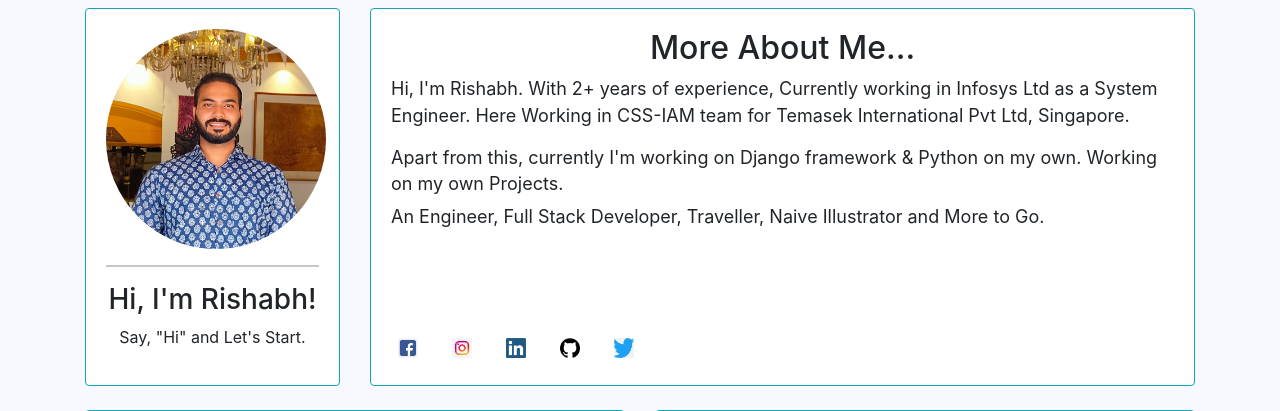
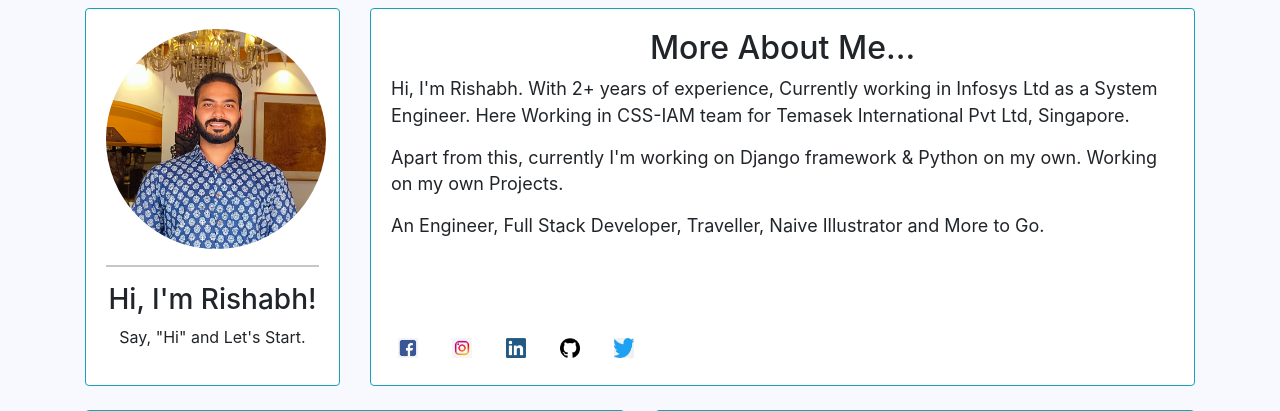
Before and after one commit to Hrishabh412/Portfolio-Website-Django, a Django app: page / in a window 1280 px wide. Shown: the part 50-461 px from the top of the page. Run offline with Django 3.2, Linux system fonts and the light colour scheme; some libraries are stand-ins or nearby versions.

Commit message:
5th commit

```diff
--- a/templates/home.html
+++ b/templates/home.html
@@ -108,7 +108,7 @@ margin-bottom: 2em;
                     <p style="font-size:18px; line-height:1.5"> Hi, I'm Rishabh. With 2+ years of experience, Currently working in Infosys Ltd as a System Engineer.
                     Here Working in CSS-IAM team for Temasek International Pvt Ltd, Singapore. </p>
                     <p style="font-size:18px; line-height:1.4 ;">Apart from this, currently I'm working on Django framework & Python on my own. Working on my own Projects.</p>
-                    <p style="font-size:18px; line-height:.5; ">An Engineer, Full Stack Developer, Traveller, Naive Illustrator and More to Go.</p>
+                    <p style="font-size:18px; line-height:1.5; ">An Engineer, Full Stack Developer, Traveller, Naive Illustrator and More to Go.</p>
                      <br><br>
                     <div class='row'>
                         <ul class='ul-img'>
```
